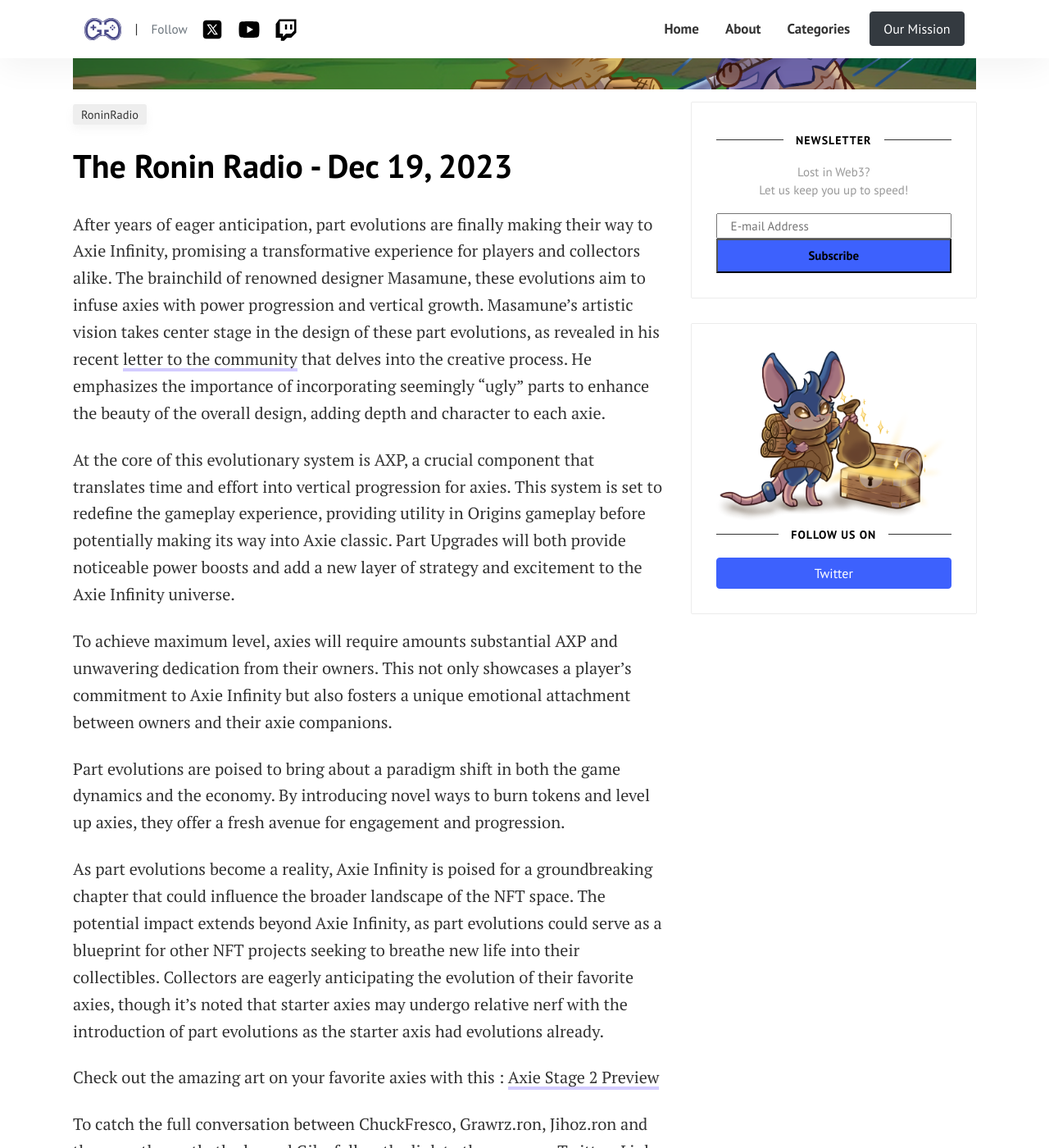
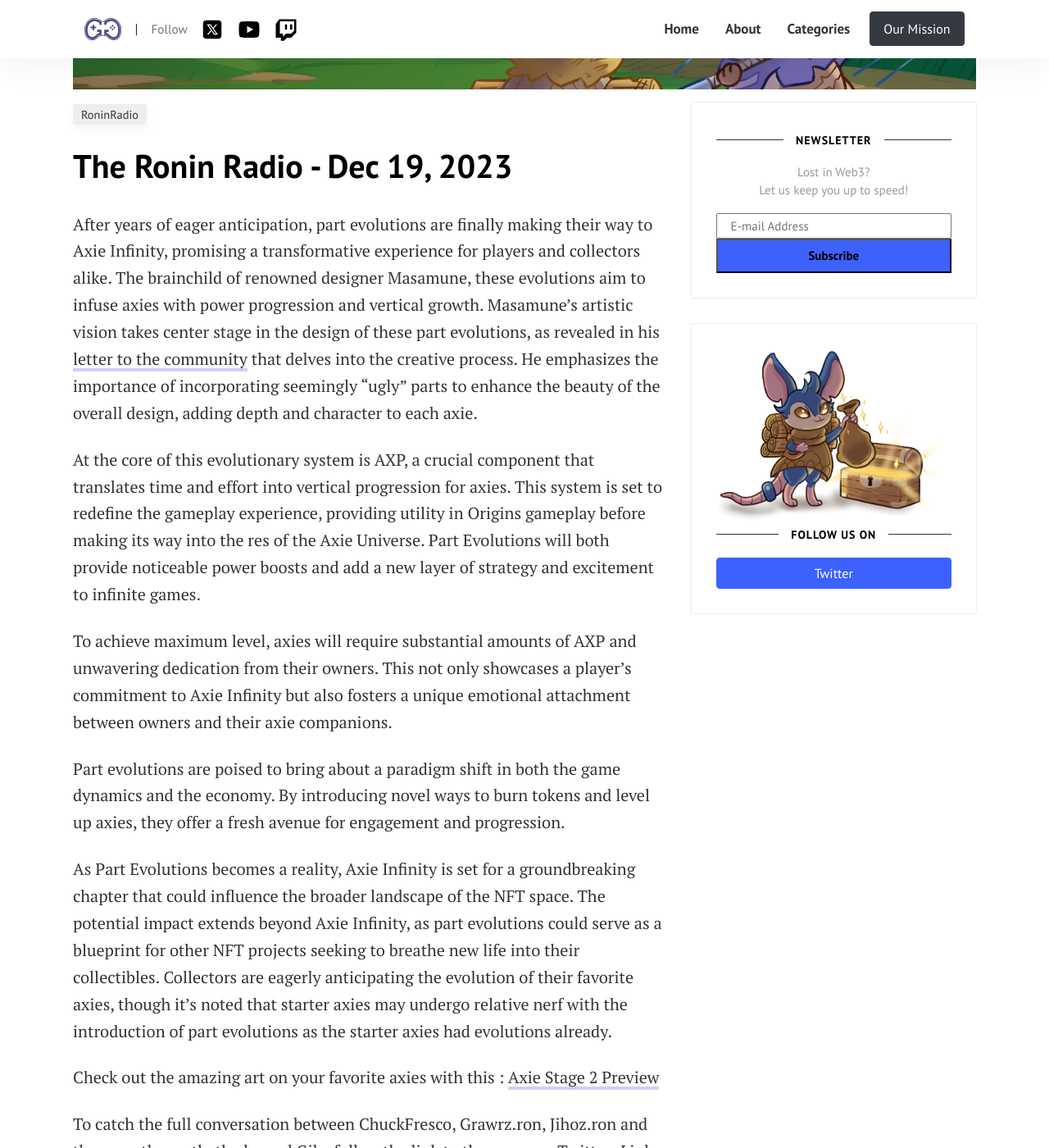
Before and after one commit to Thonksquad/Thonksquad.github.io, a Jekyll site: the page built from _posts/2023-12-19-ronin-radio-recap-dec-19-2023.md, in a window 1280 px wide and 1400 px high, scrolled down 214 px. Shown: the whole window at 82% size. Built offline with Jekyll 4.4.1, drawn with Linux system fonts in a browser that asks for light colours; comment, search, counter and statistics services are not loaded.

Commit message:
Update RR19

```diff
--- a/_posts/2023-12-19-ronin-radio-recap-dec-19-2023.md
+++ b/_posts/2023-12-19-ronin-radio-recap-dec-19-2023.md
@@ -9,16 +9,15 @@ showhomepage: true
 ---
 
 
-After years of eager anticipation, part evolutions are finally making their way to Axie Infinity, promising a transformative experience for players and collectors alike. The brainchild of renowned designer Masamune, these evolutions aim to infuse axies with power progression and vertical growth.
-Masamune's artistic vision takes center stage in the design of these part evolutions, as revealed in his recent  <a href="https://blog.axieinfinity.com/p/dear-lunacia">letter to the community</a>  that delves into the creative process. He emphasizes the importance of incorporating seemingly "ugly" parts to enhance the beauty of the overall design, adding depth and character to each axie.
+After years of eager anticipation, part evolutions are finally making their way to Axie Infinity, promising a transformative experience for players and collectors alike. The brainchild of renowned designer Masamune, these evolutions aim to infuse axies with power progression and vertical growth. Masamune’s artistic vision takes center stage in the design of these part evolutions, as revealed in his <a href="https://blog.axieinfinity.com/p/dear-lunacia">letter to the community</a> that delves into the creative process. He emphasizes the importance of incorporating seemingly “ugly” parts to enhance the beauty of the overall design, adding depth and character to each axie.
 
-At the core of this evolutionary system is AXP, a crucial component that translates time and effort into vertical progression for axies. This system is set to redefine the gameplay experience, providing utility in Origins gameplay before potentially making its way into Axie classic. Part Upgrades will both provide noticeable power boosts and add a new layer of strategy and excitement to the Axie Infinity universe.
+At the core of this evolutionary system is AXP, a crucial component that translates time and effort into vertical progression for axies. This system is set to redefine the gameplay experience, providing utility in Origins gameplay before making its way into the res of the Axie Universe. Part Evolutions will both provide noticeable power boosts and add a new layer of strategy and excitement to infinite games.
 
-To achieve maximum level, axies will require amounts substantial AXP and unwavering dedication from their owners. This not only showcases a player's commitment to Axie Infinity but also fosters a unique emotional attachment between owners and their axie companions.
+To achieve maximum level, axies will require substantial amounts of AXP and unwavering dedication from their owners. This not only showcases a player’s commitment to Axie Infinity but also fosters a unique emotional attachment between owners and their axie companions.
 
 Part evolutions are poised to bring about a paradigm shift in both the game dynamics and the economy. By introducing novel ways to burn tokens and level up axies, they offer a fresh avenue for engagement and progression.
 
-As part evolutions become a reality, Axie Infinity is poised for a groundbreaking chapter that could influence the broader landscape of the NFT space.  The potential impact extends beyond Axie Infinity, as part evolutions could serve as a blueprint for other NFT projects seeking to breathe new life into their collectibles. Collectors are eagerly anticipating the evolution of their favorite axies, though it's noted that starter axies may undergo relative nerf with the introduction of part evolutions as the starter axis had evolutions already.
+As Part Evolutions becomes a reality, Axie Infinity is set for a groundbreaking chapter that could influence the broader landscape of the NFT space. The potential impact extends beyond Axie Infinity, as part evolutions could serve as a blueprint for other NFT projects seeking to breathe new life into their collectibles. Collectors are eagerly anticipating the evolution of their favorite axies, though it’s noted that starter axies may undergo relative nerf with the introduction of part evolutions as the starter axies had evolutions already.
 
 Check out the amazing art on your favorite axies with this :  <a href="https://kendama.vercel.app/axie-stage-preview">Axie Stage 2 Preview</a>
 
```
